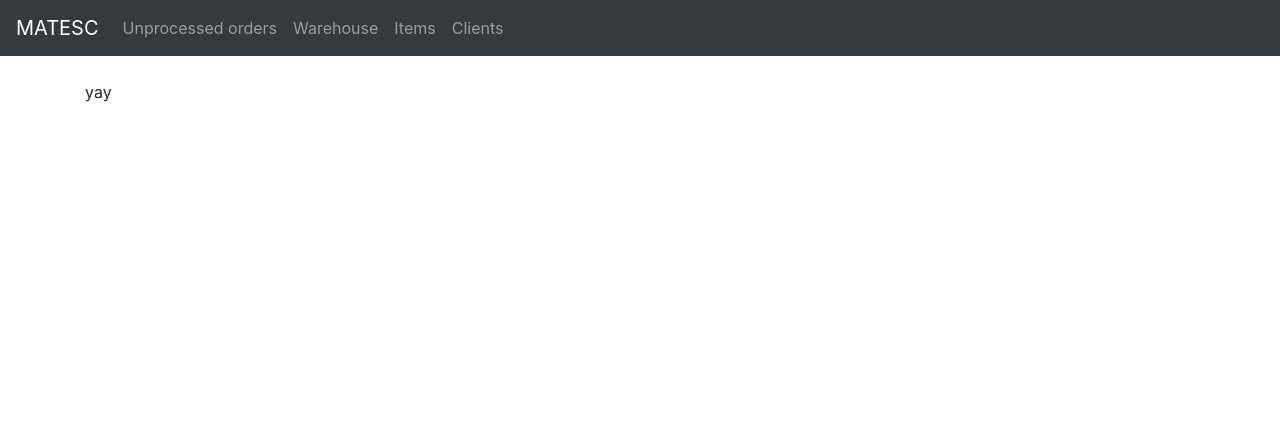
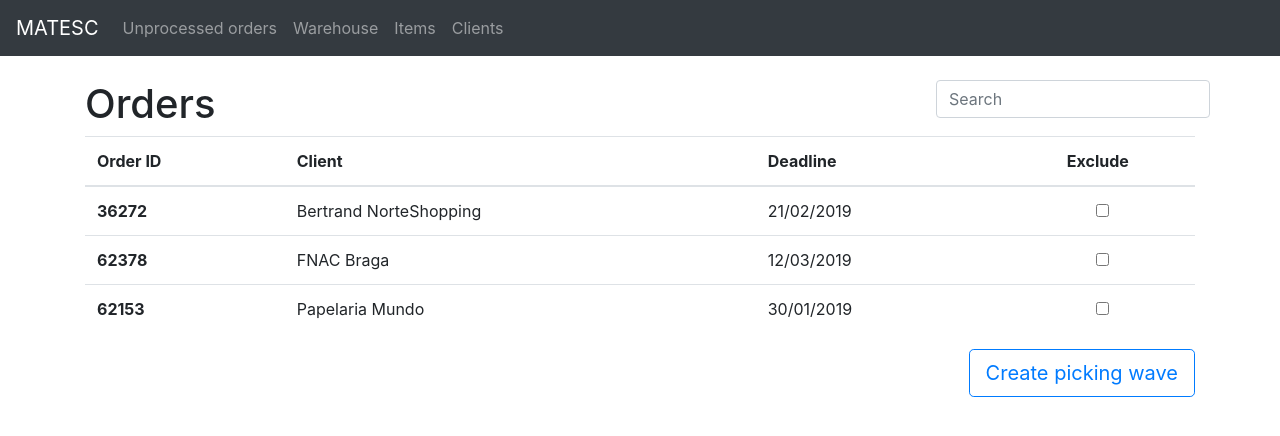
Before and after one commit to rafaeldamasceno/SINF1819, a React (Create React App) app in the folder matesc/: page /unprocessed-orders in a window 1280 px wide. Shown: the top 436 px of the page. Built offline with nearby package versions, Linux system fonts and the light colour scheme; no server answers.

Commit message:
Unprocessed orders page is being show!
Pretty!

```diff
--- a/matesc/src/components/UnprocessedOrders.js
+++ b/matesc/src/components/UnprocessedOrders.js
@@ -1,11 +1,56 @@
 import React, { Component } from 'react';
 import {
-    Container
+    Container,
+    Row,
+    Col,
+    Input,
+    Table,
+    Button
 } from 'reactstrap';
 
 class UnprocessedOrders extends Component {
     render() {
-        return <Container>yay</Container>
+        return (<Container>
+            <Row>
+                <Col>
+                    <h1>Orders</h1>
+                </Col>
+                <Col xs='0' className='ml-auto'>
+                    <Input type='text' placeholder='Search'></Input>
+                </Col>
+            </Row>
+            <Table>
+                <thead>
+                    <tr>
+                        <th>Order ID</th>
+                        <th>Client</th>
+                        <th>Deadline</th>
+                        <th className='text-center'>Exclude</th>
+                    </tr>
+                </thead>
+                <tbody>
+                    <tr>
+                        <th scope="row">36272</th>
+                        <td>Bertrand NorteShopping</td>
+                        <td>21/02/2019</td>
+                        <td className='text-center pl-5'><Input type='checkbox'></Input></td>
+                    </tr>
+                    <tr>
+                        <th scope="row">62378</th>
+                        <td>FNAC Braga</td>
+                        <td>12/03/2019</td>
+                        <td className='text-center pl-5'><Input type='checkbox'></Input></td>
+                    </tr>
+                    <tr>
+                        <th scope="row">62153</th>
+                        <td>Papelaria Mundo</td>
+                        <td>30/01/2019</td>
+                        <td className='text-center pl-5'><Input type='checkbox'></Input></td>
+                    </tr>
+                </tbody>
+            </Table>
+            <Button outline color='primary' size='lg' className='float-right'>Create picking wave</Button>
+        </Container>)
     }
 }
 
```
